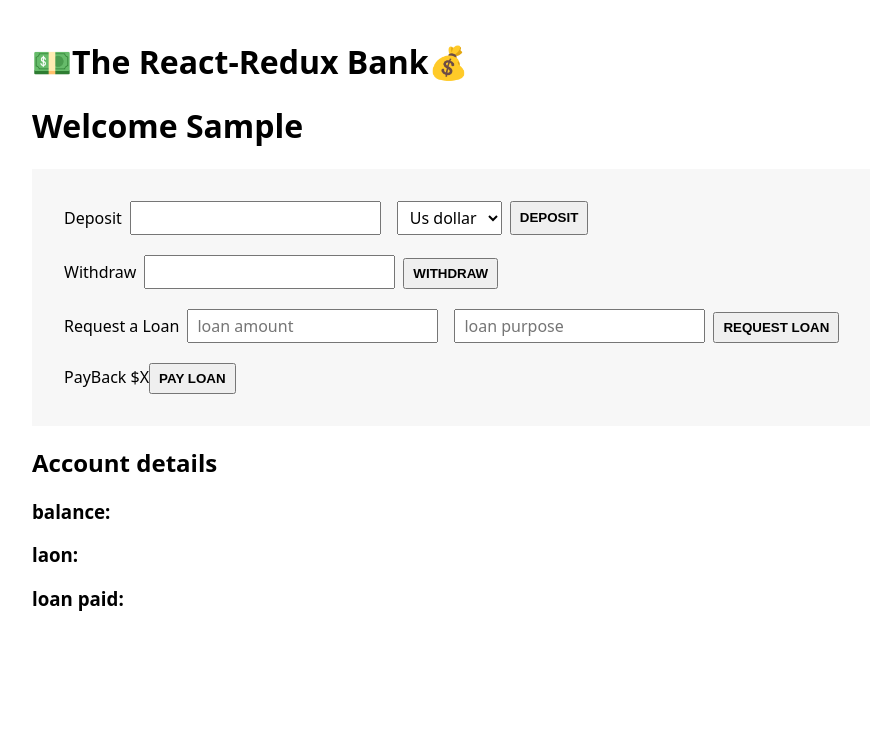
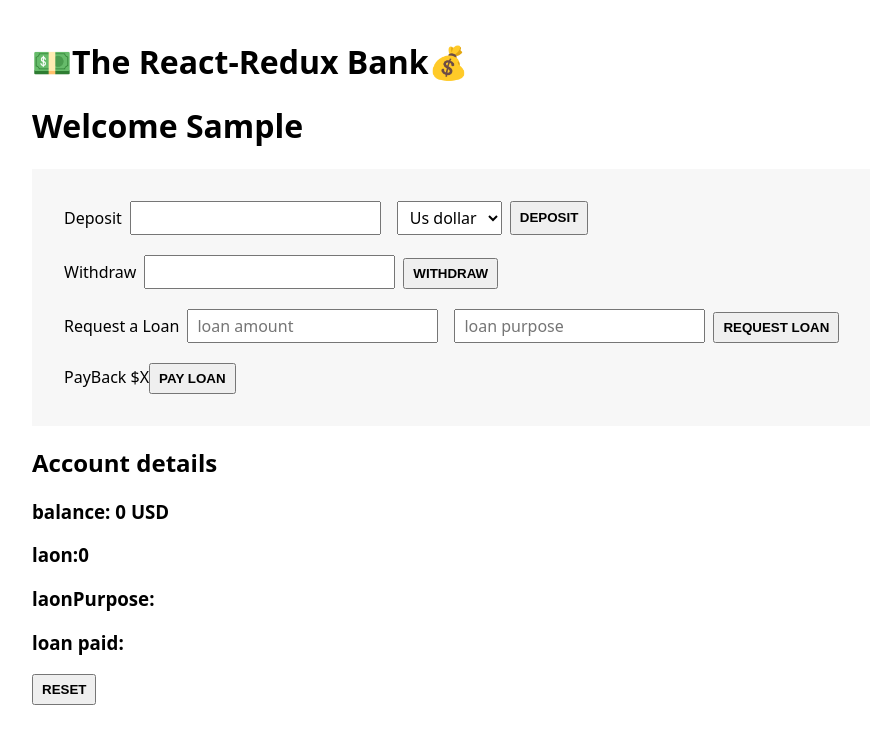
Before and after one commit to shahbaz141/Redux, a React (Vite) app: page / in a window 1280 px wide. Both pictures are taken after typing "Sample", "Sample" into the empty fields and a click on the button "CREATE NEW CUSTOMER". Shown: the top 744 px of the page, without its empty margins (8-878 px from the left). Built offline with nearby package versions, Linux system fonts and the light colour scheme.

Commit message:
completed added feature reset and dispacted the actions of account reduvcer

```diff
--- a/src/App.jsx
+++ b/src/App.jsx
@@ -1,12 +1,14 @@
-import React from "react";
+import React, { useState } from "react";
 import CreateCustomer from "./components/CreateCustomer";
 import Customer from "./components/Customer";
 import AccountOperation from "./components/AccountOperation";
 import { useSelector } from "react-redux";
-import AccountDetails from "./components/AccountDetails";
+import Account from "./components/Account";
 
 const App = () => {
+  const [currency,setcurrency]=useState("");
   const state = useSelector((state) => state.customer);
+  console.log(currency)
 
   return (
     <div>
@@ -15,11 +17,11 @@ const App = () => {
         <CreateCustomer />
        ) : (
         <>
-          <Customer />
-          <AccountOperation />
-          <AccountDetails/>
+          <Customer  />
+          <AccountOperation setCurrency1={setcurrency}/>
+          <Account currency1={currency}/>
         </>
-       )}
+        )}
     </div>
   );
 };
--- /dev/null
+++ b/src/components/Account.jsx
@@ -0,0 +1,26 @@
+import React, { useState } from 'react'
+import { useDispatch, useSelector } from 'react-redux'
+import { resetacc } from '../features/account/accountSlice';
+
+const Account = ({currency1}) => {
+    const dispatch=useDispatch()
+    // const [currency,setCurrency]=useState("");
+    // setCurrency(currencyName);
+  let data=useSelector((state)=>state.account);
+  console.log(data, "the account data is")
+  const handleReset=()=>{
+    dispatch(resetacc());
+  };
+  return (
+    <div>
+        <h2>Account details</h2>
+        <h3>balance: {data.balance?data.balance:"0"} {currency1}</h3>
+        <h3>laon:{data.loan?data.loan:0}</h3>
+        <h3>laonPurpose:{!data.loanPurpose==""?data.loanPurpose:""}</h3>
+        <h3>loan paid:</h3>
+        <button onClick={handleReset}>Reset</button>
+    </div>
+  )
+}
+
+export default Account
--- a/src/components/AccountOperation.jsx
+++ b/src/components/AccountOperation.jsx
@@ -1,26 +1,48 @@
 import React, { useEffect, useState } from "react";
 import { useDispatch, useSelector } from "react-redux";
-import accountReducer, { deposit, withdraw } from "../features/account/accountSlice";
+import accountReducer, {
+  deposit,
+  payloan,
+  requestLoan,
+  withdraw,
+} from "../features/account/accountSlice";
 
-const AccountOperation = () => {
+const AccountOperation = ({setCurrency1}) => {
   const [deposite, setDeposit] = useState("");
   const [currency, setCurrency] = useState("USD");
   const [withdrawe, setWithdraw] = useState("");
   const [loanAmount, setLoanAmount] = useState("");
   const [loanPurpose, setLoanPurpose] = useState("");
-  const checkAcc=useSelector((state)=>state.account);
+  const checkAcc = useSelector((state) => state.account);
+  useEffect(() => {
+    setCurrency1(currency); // Update the currency in the parent component using setCurrency1
+  }, [currency, setCurrency1]);
   const handleDeposit = () => {
-    if(!deposite)return
+    if (!deposite) return;
     dispatch(deposit(deposite));
+    setDeposit("");
   };
-  console.log(checkAcc,"account status")
+  console.log(checkAcc, "account status");
   const handlewithdraw = () => {
-    if(checkAcc.balance=="") return alert("cannot withdraw")
-    else
-  dispatch(withdraw(withdrawe));
+    if (checkAcc.balance == 0 || withdrawe > checkAcc.balance)
+      return alert("cannot withdraw balance is less than withdraw");
+    else dispatch(withdraw(withdrawe));
+    setWithdraw("");
   };
-  const handleRequest = () => {};
-  const handlePayloan = () => {};
+  const handleRequest = () => {
+    if(!checkAcc.loan==0 ||!checkAcc.loanPurpose=="") return alert("already loan taken or LoanPurpose added ");
+    if(loanPurpose=="") return alert("enter the LoanPurpose");
+      dispatch(requestLoan(loanPurpose,loanAmount))
+      setLoanAmount("");
+      setLoanPurpose("");
+    };
+
+  const handlePayloan = () => {
+    if(!checkAcc.laon==0)
+      return
+      dispatch(payloan());
+
+  };
   const Account = useSelector((state) => state.account);
   const dispatch = useDispatch();
 
--- a/src/components/Accountdetails.jsx
+++ /dev/null
@@ -1,14 +0,0 @@
-import React from 'react'
-
-const AccountDetails = () => {
-  return (
-    <div>
-        <h2>Account details</h2>
-        <h3>balance:</h3>
-        <h3>laon:</h3>
-        <h3>loan paid:</h3>
-    </div>
-  )
-}
-
-export default AccountDetails
--- a/src/features/account/accountSlice.js
+++ b/src/features/account/accountSlice.js
@@ -1,15 +1,22 @@
 // initial state for the account
 const accountInitialState = {
-    balance: "",
+  balance: 0,
   loan: "",
   loanPurpose: "",
 };
 // account reducer functions
 export const accountReducer = (state = accountInitialState, action) => {
+  if (action.type == "reset/reset1")
+    return {
+      ...state,
+      balance: state.balance==0,
+      loan: state.loan==0,
+      loanPurpose: state.loanPurpose=="",
+    };
   if (action.type === "account/deposit") {
     return {
       ...state,
-        balance: state.balance + action.payload,
+      balance: state.balance + parseFloat(action.payload),
     };
   }
   if (action.type === "account/withdraw") {
@@ -21,50 +28,53 @@ export const accountReducer = (state = accountInitialState, action) => {
   if (action.type === "account/requestLoan") {
     return {
       ...state,
-        loan:action.payload.amount,
-        loanPurpose:action.payload.purpose,
-        balance:state.balance + action.payload.amount
+      loan: action.payload.amount,
+      loanPurpose: action.payload.purpose,
+      balance: state.balance + parseInt(action.payload.amount),
     };
   }
-    if(action.type==="account/payloan")
-   {
-      return{
+  if (action.type === "account/payloan") {
+    return {
       ...state,
-          balance:state.balance-state.loan,
-          loan:0,
-          loanPurpose:"",
+      balance: state.balance - state.loan,
+      loan: 0,
+      loanPurpose: "",
     };
   }
   return state;
 };
 // action/creators for the account reducer
-  export const deposit =(amount)=>{
+export const deposit = (amount) => {
   return {
-      type:"account/deposit",
-      payload:amount,
-    }
+    type: "account/deposit",
+    payload: amount,
+  };
 };
 
-  export const withdraw=(amount)=>{
-    return{
-      type:"account/withdraw",
-      payload:amount,
-    }
+export const withdraw = (amount) => {
+  return {
+    type: "account/withdraw",
+    payload: amount,
+  };
 };
 
-  export const requestLoan=(purpose,amount)=>{
-    return{
-      type:"account/requestLoan",
-      payload:{
+export const requestLoan = (purpose, amount) => {
+  return {
+    type: "account/requestLoan",
+    payload: {
       purpose,
       amount,
-
-      }
-    }
-  }
- export const payloan=()=>{
-    return{
-      type:"account/payloan",
-    }
+    },
+  };
+};
+export const payloan = () => {
+  return {
+    type: "account/payloan",
+  };
+};
+export const resetacc = () => {
+  return {
+    type: "reset/reset1",
+  };
 };
 export default accountReducer;
--- a/src/index.css
+++ b/src/index.css
@@ -38,6 +38,11 @@ button {
 	min-width: 180px;
 	text-align: center;
 }
+.inner{
+	width: 20px;
+	display: flex;
+	flex-direction: row;
+}
 .inp{
   display: flex;
   flex-direction: row;
```
Lines whose indentation alone changed are shown as unchanged.
